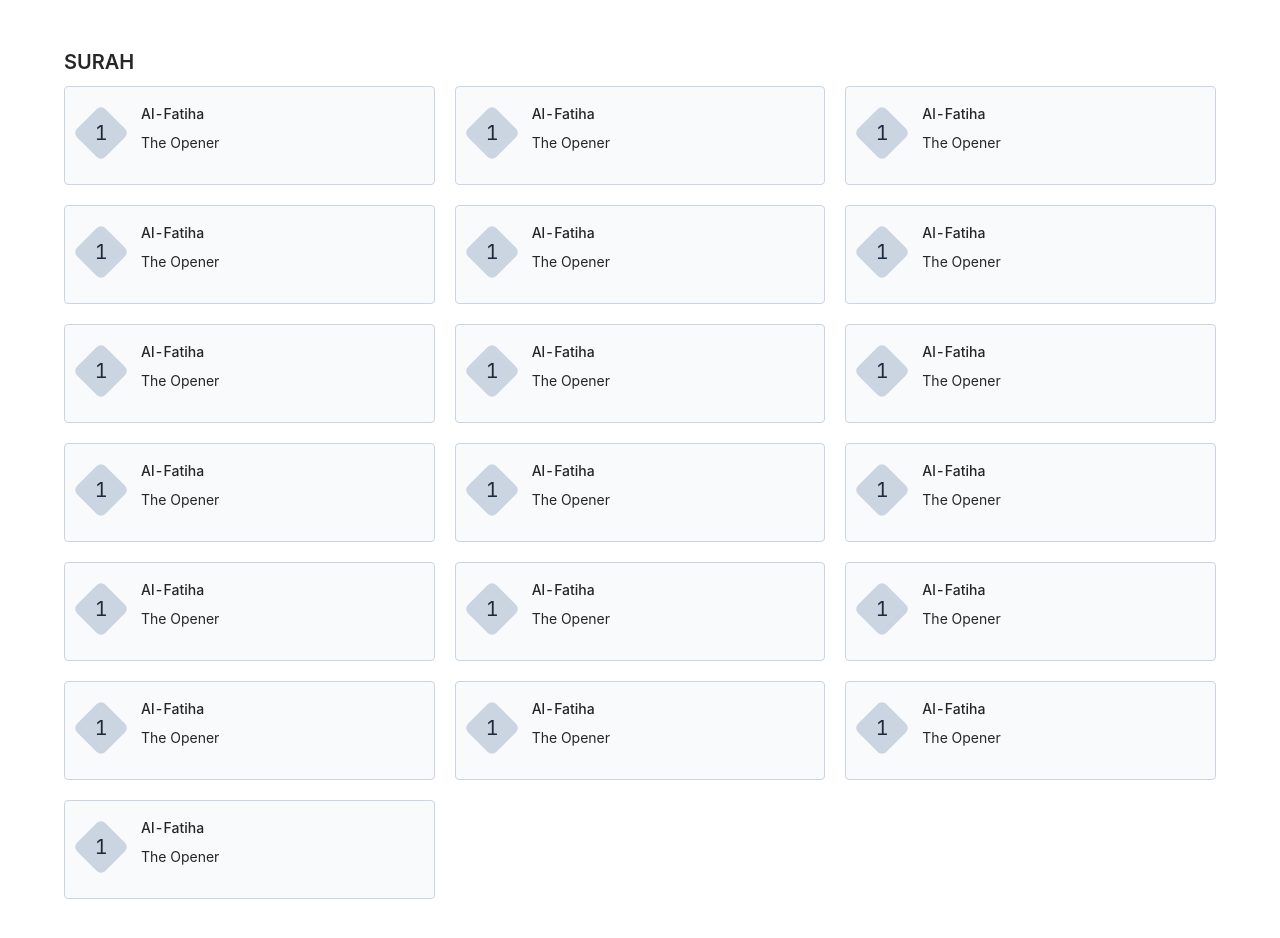
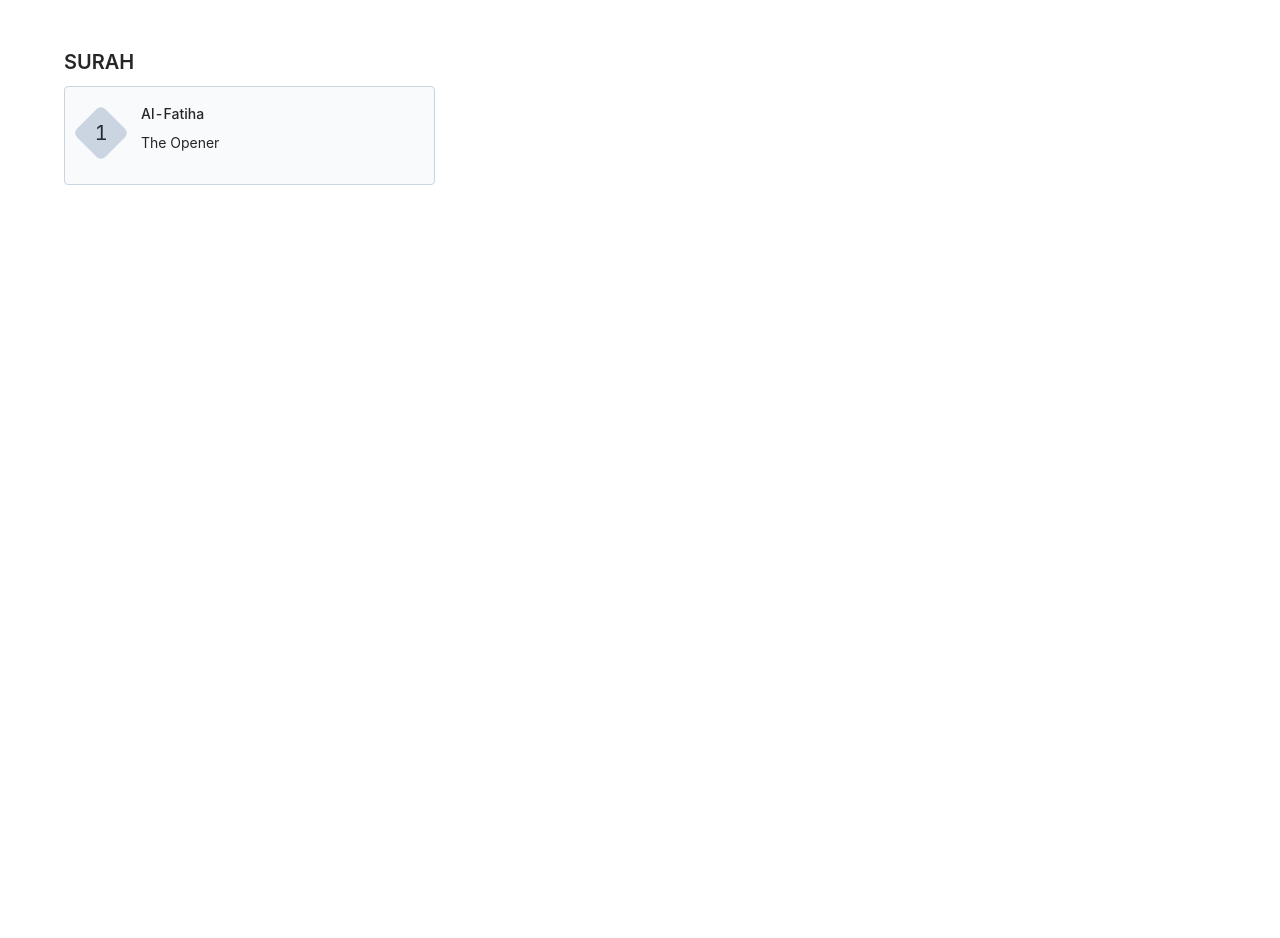
Before and after one commit to NishatFariza/Quran, a Next.js app: page / in a window 1280 px wide. Shown: the part 400-1338 px from the top of the page. After the commit the page ends 800 px from the top, so only its background shows below. Built offline with nearby package versions, Linux system fonts and the light colour scheme.

Commit message:
surah card design added

```diff
--- a/src/components/Surah.tsx
+++ b/src/components/Surah.tsx
@@ -1,16 +1,24 @@
 import React from 'react'
 
-const Surah = () => {
+
+
+interface PropsType{
+    name:string;
+    meaning: string;
+    serial:number;
+}
+
+const Surah: React.FC<PropsType> = ({name, meaning, serial}) => {
   return (
     <div className='flex gap-5 p-4 border group bg-slate-50 border-slate-300 rounded'>
 
         <div className='grid place-content-center w-10 h-10 mt-[10px] text-xl group-hover:text-white transition-all duration-300 transform rotate-45 rounded-md  group-hover:bg-primary bg-slate-300 text-slate-800'>
-        <span className="transform -rotate-45">1</span>
+        <span className="transform -rotate-45">{serial}</span>
         </div>
 
         <div>
-            <h3>Al-Fatiha</h3>
-            <p>The Opener</p>
+            <h3>{name}</h3>
+            <p>{meaning}</p>
         </div>
 
     </div>
--- a/src/pages/index.tsx
+++ b/src/pages/index.tsx
@@ -16,25 +16,7 @@ const HomePage = () => {
        <h2 className='uppercase font-semibold text-xl'>Surah</h2>
 
         <div className='grid grid-cols-1 md:grid-cols-3 gap-5 sm:grid-cols-2'>
-          <Surah/>
-          <Surah/>
-          <Surah/>
-          <Surah/>
-          <Surah/>
-          <Surah/>
-          <Surah/>
-          <Surah/>
-          <Surah/>
-          <Surah/>
-          <Surah/>
-          <Surah/>
-          <Surah/>
-          <Surah/>
-          <Surah/>
-          <Surah/>
-          <Surah/>
-          <Surah/>
-          <Surah/>
+          <Surah name='Al-Fatiha' meaning='The Opener' serial={1}/>
         </div>
      </div>
     </div>
```
